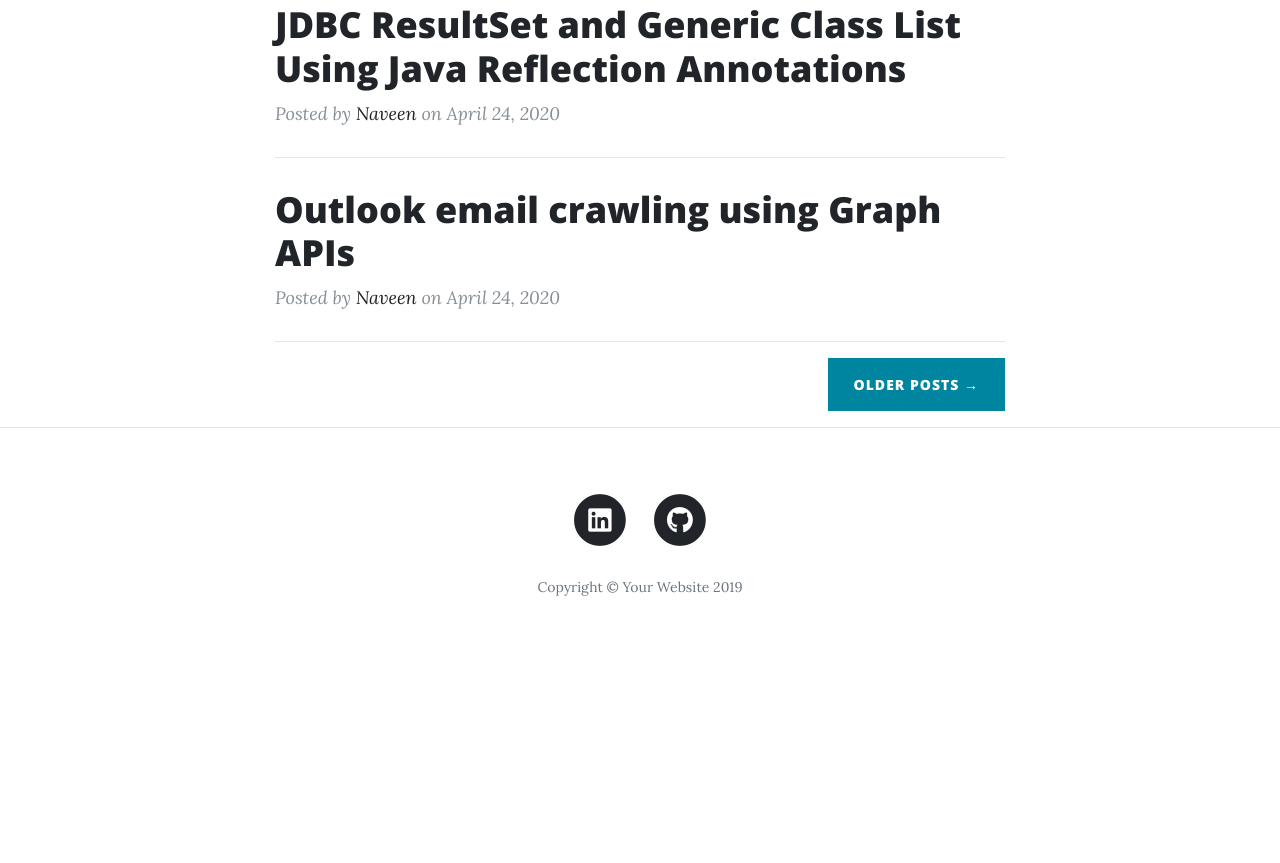
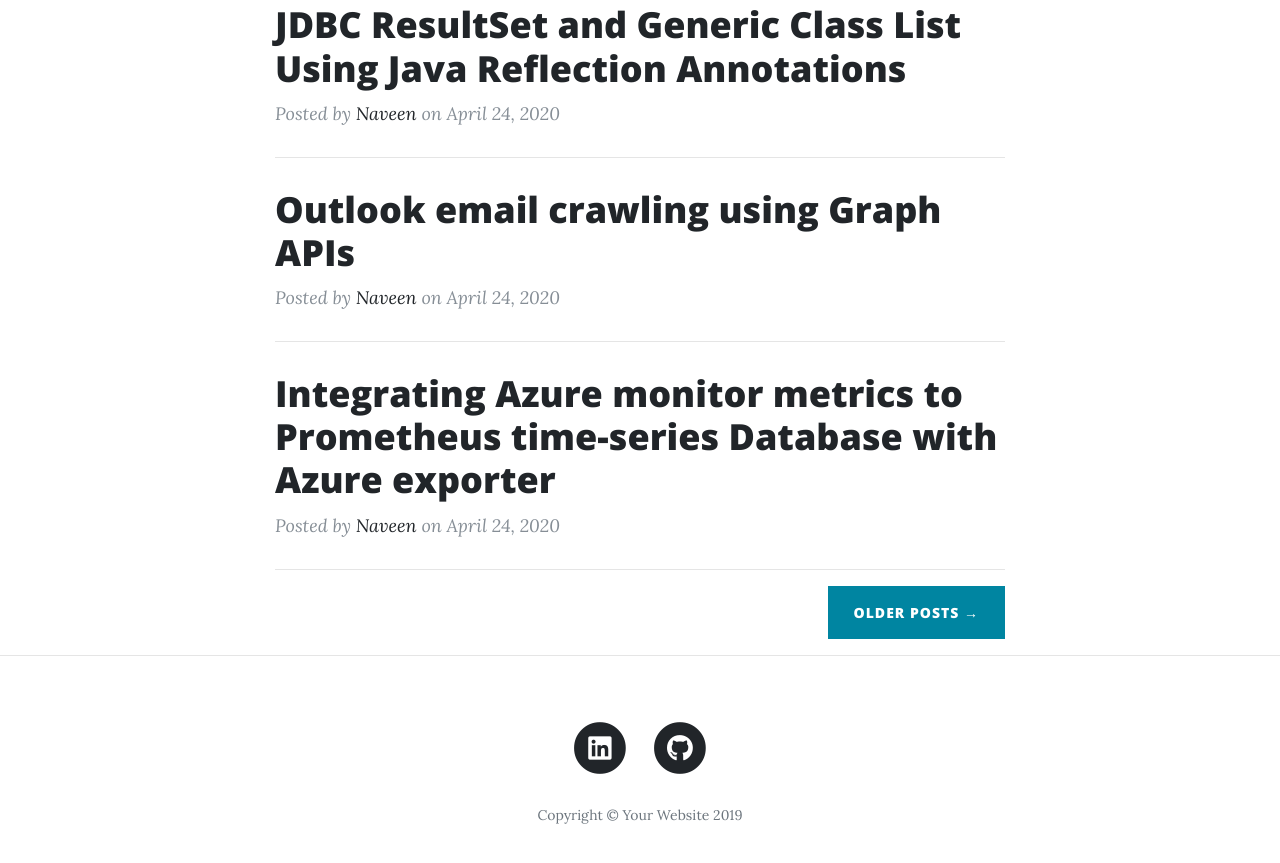
Before and after one commit to nyalla/nyalla.github.io, a website: page index.html in a window 1280 px wide. Shown: the part 837-1700 px from the top of the page. Before the commit the page ends 1500 px from the top, so only its background shows below. Drawn offline with nearby package versions, Linux system fonts and the light colour scheme.

Commit message:
added post 4

```diff
--- a/index.html
+++ b/index.html
@@ -110,6 +110,17 @@
         </div>
         <hr>
 
+		<div class="post-preview">
+          <a href="post4.html">
+            <h2 class="post-title">
+              Integrating Azure monitor metrics to  Prometheus time-series Database with Azure exporter
+            </h2>
+          </a>
+          <p class="post-meta">Posted by
+            <a href="#">Naveen</a>
+            on April 24, 2020</p>
+        </div>
+        <hr>
 
         <!-- Pager -->
         <div class="clearfix">
```
